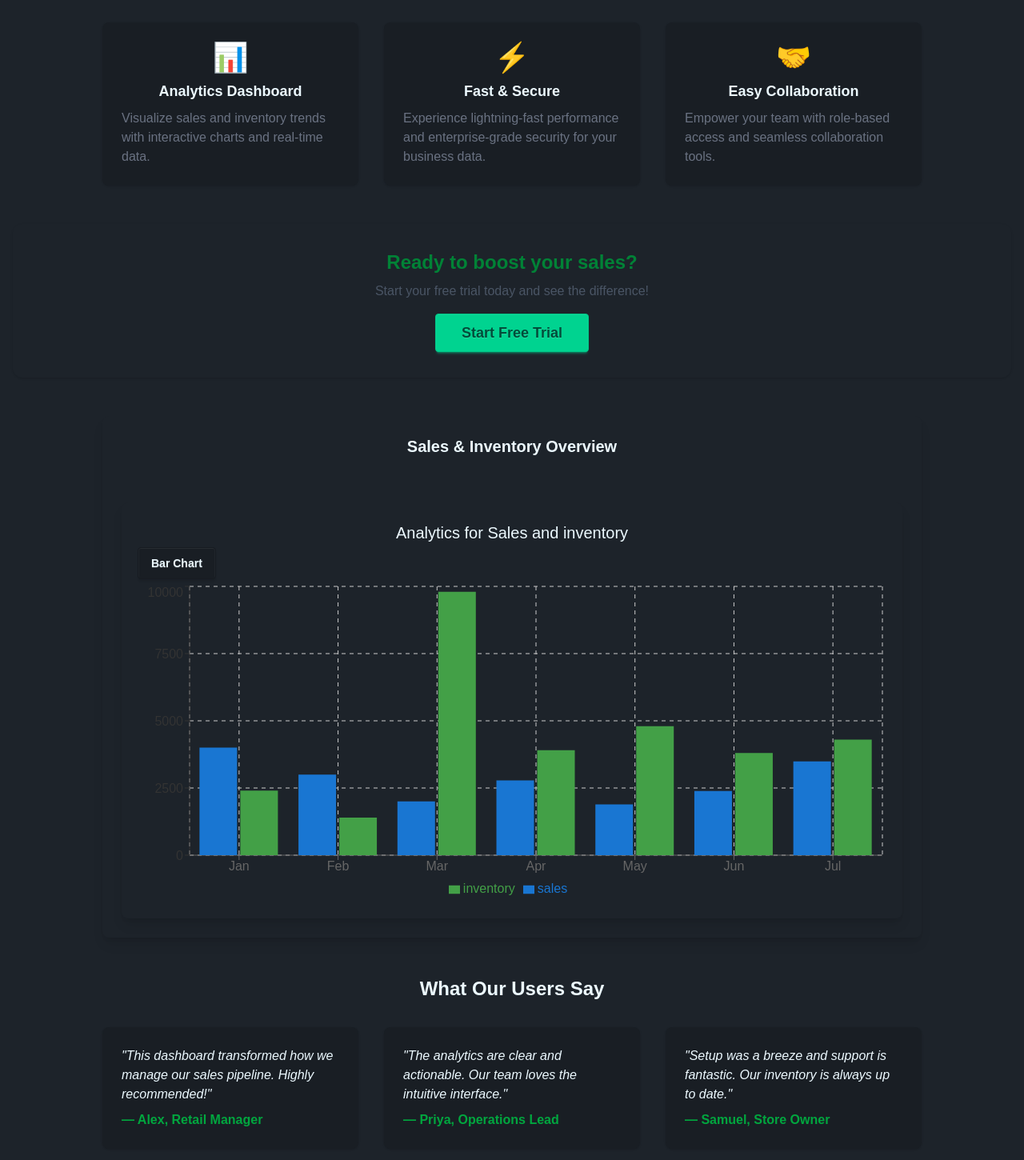
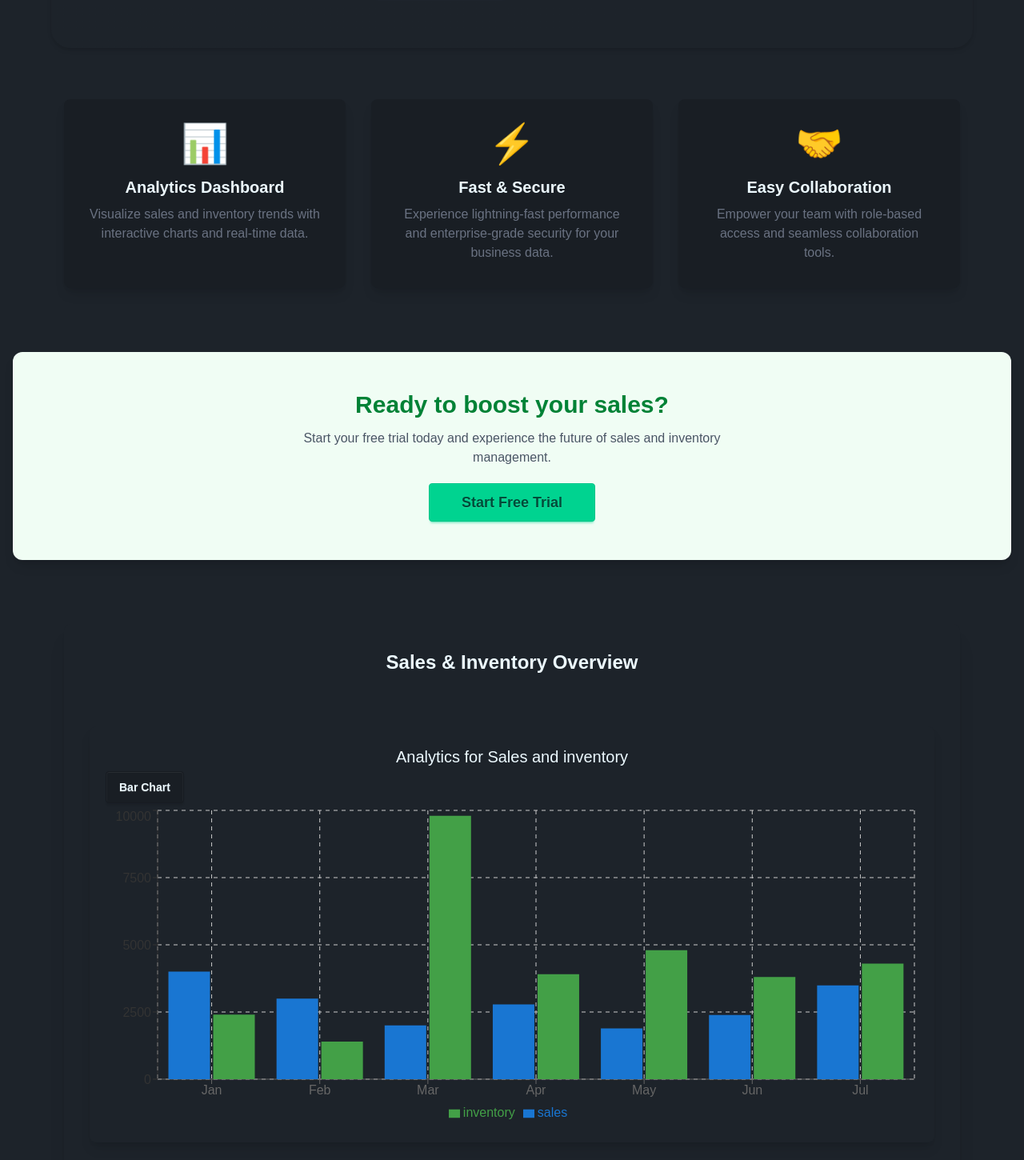
Before and after one commit to onesmuskipchumba0/sales-dashboard, a Next.js app: page / in a window 1280 px wide. Shown: the part 380-1830 px from the top of the page at 80% size. Built offline with nearby package versions, Linux system fonts and the light colour scheme.

Commit message:
enhance home page

```diff
--- a/app/dashboard/page.tsx
+++ b/app/dashboard/page.tsx
@@ -86,7 +86,7 @@ export default function Dashboard() {
 
         {/* Analytics cards */}
 
-        <div className='flex space-x-4'>
+        <div className='flex space-x-4 px-3'>
           {/* Total sales */}
           <SalesCard title={"Total sales"} current={sales} prev={previousSales} increase={salesIncrease} />
 
--- a/app/page.tsx
+++ b/app/page.tsx
@@ -2,121 +2,104 @@ import SalesInventoryChart from "@/components/analytics/SalesInventoryChart";
 
 export default function Home() {
   return (
-    <div className="pt-5 pb-5 w-full mb-12 bg-base-100">
+    <div className="pt-10 pb-10 w-full bg-base-100">
+
       {/* Hero Section */}
-      <section className="flex flex-col items-center justify-center text-center py-12 bg-gradient-to-br from-base-100 to-base rounded-xl shadow mb-10 mx-4">
-        <h1 className="text-4xl md:text-5xl font-extrabold text-green-600 mb-4">
+      <section className="text-center px-4 py-16 bg-gradient-to-br from-base-100 to-base rounded-3xl shadow-md mx-auto max-w-6xl mb-16">
+        <h1 className="text-4xl md:text-5xl font-extrabold text-green-600 mb-4 leading-tight">
           Sales Management Software
         </h1>
-        <p className="text-lg md:text-xl text-gray-600 mb-6 max-w-2xl">
-          Streamline your sales and inventory processes with real-time analytics,
-          intuitive dashboards, and seamless management tools.
+        <p className="text-lg md:text-xl text-gray-600 mb-8 max-w-2xl mx-auto">
+          Streamline your sales and inventory with real-time insights and powerful tools to grow your business.
         </p>
         <div className="flex flex-col sm:flex-row gap-4 justify-center">
-          <a
-            href="/sales"
-            className="btn btn-primary btn-lg px-8"
-          >
+          <a href="/sales" className="btn btn-primary btn-lg px-8">
             Get Started
           </a>
-          <a
-            href="/about"
-            className="btn btn-outline btn-success btn-lg px-8"
-          >
+          <a href="/about" className="btn btn-outline btn-success btn-lg px-8">
             Learn More
           </a>
         </div>
       </section>
 
       {/* Features Section */}
-      <section className="max-w-5xl mx-auto mb-12">
+      <section className="max-w-6xl mx-auto px-4 mb-20">
         <div className="grid md:grid-cols-3 gap-8">
-          <div className="card bg-base-200 shadow p-6 items-center">
-            <span className="text-4xl text-green-500 mb-2">📊</span>
-            <h3 className="font-bold text-lg mb-2">Analytics Dashboard</h3>
-            <p className="text-gray-500">
-              Visualize sales and inventory trends with interactive charts and
-              real-time data.
-            </p>
-          </div>
-          <div className="card bg-base-200 shadow p-6 items-center">
-            <span className="text-4xl text-green-500 mb-2">⚡</span>
-            <h3 className="font-bold text-lg mb-2">Fast & Secure</h3>
-            <p className="text-gray-500">
-              Experience lightning-fast performance and enterprise-grade security
-              for your business data.
-            </p>
-          </div>
-          <div className="card bg-base-200 shadow p-6 items-center">
-            <span className="text-4xl text-green-500 mb-2">🤝</span>
-            <h3 className="font-bold text-lg mb-2">Easy Collaboration</h3>
-            <p className="text-gray-500">
-              Empower your team with role-based access and seamless collaboration
-              tools.
-            </p>
-          </div>
+          {[
+            {
+              icon: "📊",
+              title: "Analytics Dashboard",
+              desc: "Visualize sales and inventory trends with interactive charts and real-time data.",
+            },
+            {
+              icon: "⚡",
+              title: "Fast & Secure",
+              desc: "Experience lightning-fast performance and enterprise-grade security for your business data.",
+            },
+            {
+              icon: "🤝",
+              title: "Easy Collaboration",
+              desc: "Empower your team with role-based access and seamless collaboration tools.",
+            },
+          ].map((feature, i) => (
+            <div key={i} className="card bg-base-200 shadow-lg p-8 text-center hover:scale-105 transition-transform">
+              <span className="text-5xl text-green-500 mb-4 block">{feature.icon}</span>
+              <h3 className="font-bold text-xl mb-2">{feature.title}</h3>
+              <p className="text-gray-500">{feature.desc}</p>
+            </div>
+          ))}
         </div>
       </section>
 
       {/* CTA Banner */}
-      <section className="flex flex-col items-center justify-center bg-base-50 py-8 rounded-xl shadow mx-4 mb-12">
-        <h2 className="text-2xl font-bold text-green-700 mb-2">
-          Ready to boost your sales?
-        </h2>
-        <p className="text-gray-600 mb-4">
-          Start your free trial today and see the difference!
+      <section className="flex flex-col items-center justify-center text-center bg-green-50 dark:bg-base-200 py-12 rounded-xl shadow-lg mx-4 mb-20">
+        <h2 className="text-3xl font-bold text-green-700 mb-3">Ready to boost your sales?</h2>
+        <p className="text-gray-600 mb-5 max-w-xl">
+          Start your free trial today and experience the future of sales and inventory management.
         </p>
-        <a
-          href="/signup"
-          className="btn btn-success btn-lg px-8"
-        >
+        <a href="/signup" className="btn btn-success btn-lg px-10">
           Start Free Trial
         </a>
       </section>
 
-      {/* Analytics Chart Section */}
-      <section className="max-w-5xl mx-auto mb-12">
-        <div className="card bg-base-100 shadow-lg p-6">
-          <h3 className="text-xl font-semibold mb-4 text-center">
+      {/* Analytics Chart */}
+      <section className="max-w-6xl mx-auto px-4 mb-20">
+        <div className="card bg-base-100 shadow-xl p-8">
+          <h3 className="text-2xl font-semibold mb-6 text-center">
             Sales & Inventory Overview
           </h3>
           <SalesInventoryChart />
         </div>
       </section>
 
-      {/* Testimonials Section */}
-      <section className="max-w-5xl mx-auto mb-12">
-        <h3 className="text-2xl font-bold text-center mb-8">
+      {/* Testimonials */}
+      <section className="max-w-6xl mx-auto px-4 mb-20">
+        <h3 className="text-3xl font-bold text-center mb-10">
           What Our Users Say
         </h3>
         <div className="grid md:grid-cols-3 gap-8">
-          <div className="card bg-base-200 shadow p-6">
-            <p className="italic mb-2">
-              "This dashboard transformed how we manage our sales pipeline. Highly
-              recommended!"
-            </p>
-            <span className="font-bold text-green-600">
-              — Alex, Retail Manager
-            </span>
-          </div>
-          <div className="card bg-base-200 shadow p-6">
-            <p className="italic mb-2">
-              "The analytics are clear and actionable. Our team loves the
-              intuitive interface."
-            </p>
-            <span className="font-bold text-green-600">
-              — Priya, Operations Lead
-            </span>
-          </div>
-          <div className="card bg-base-200 shadow p-6">
-            <p className="italic mb-2">
-              "Setup was a breeze and support is fantastic. Our inventory is
-              always up to date."
-            </p>
-            <span className="font-bold text-green-600">
-              — Samuel, Store Owner
-            </span>
-          </div>
+          {[
+            {
+              quote:
+                '"This dashboard transformed how we manage our sales pipeline. Highly recommended!"',
+              name: "Alex, Retail Manager",
+            },
+            {
+              quote:
+                '"The analytics are clear and actionable. Our team loves the intuitive interface."',
+              name: "Priya, Operations Lead",
+            },
+            {
+              quote:
+                '"Setup was a breeze and support is fantastic. Our inventory is always up to date."',
+              name: "Samuel, Store Owner",
+            },
+          ].map((testimonial, i) => (
+            <div key={i} className="card bg-base-200 shadow-md p-6">
+              <p className="italic text-gray-700 mb-4">{testimonial.quote}</p>
+              <span className="font-bold text-green-600">{testimonial.name}</span>
+            </div>
+          ))}
         </div>
       </section>
     </div>
```
